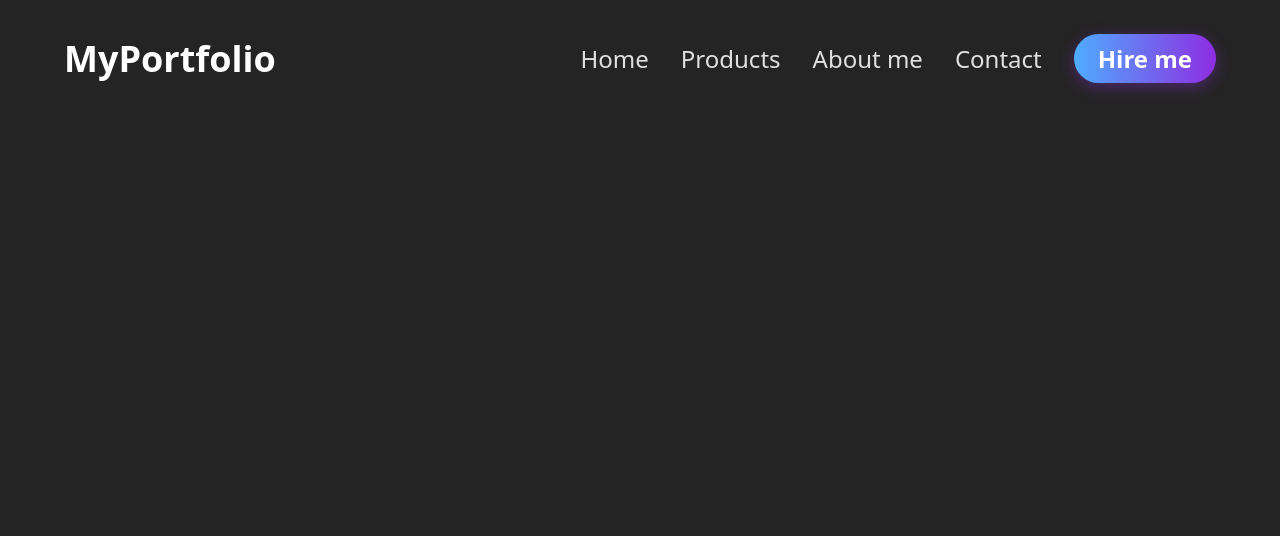
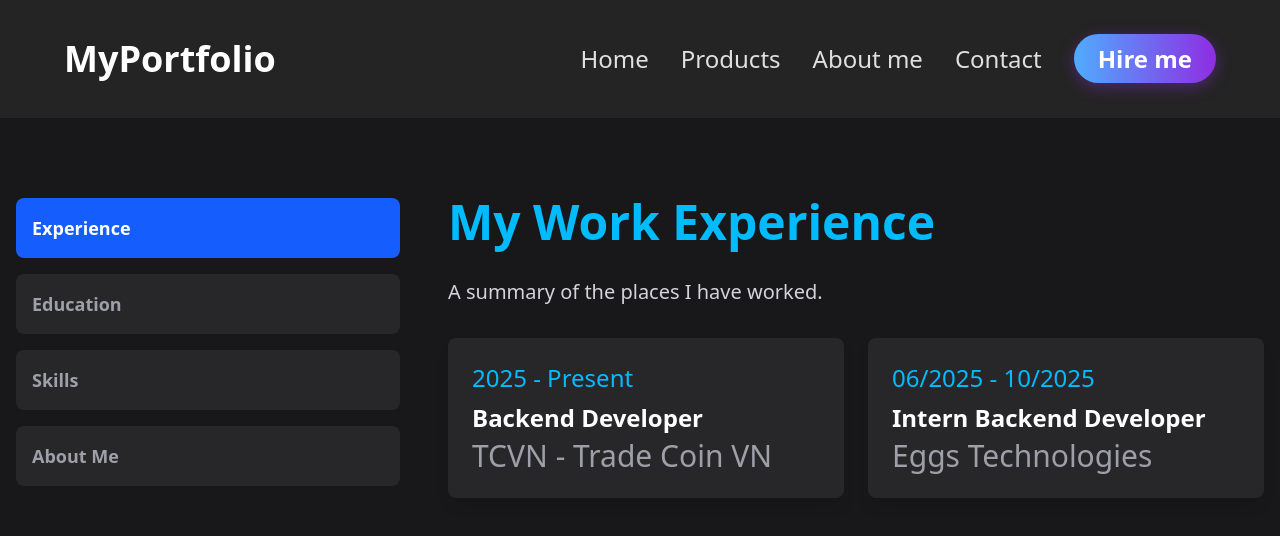
Before and after one commit to vippergod12/my-portfolio, a React (Vite) app: page /aboutme in a window 1280 px wide. Shown: the top 536 px of the page. Built offline with nearby package versions, Linux system fonts and the light colour scheme; a web font is replaced by a local one.

Commit message:
feature: about me page

```diff
--- a/src/App.tsx
+++ b/src/App.tsx
@@ -4,6 +4,7 @@ import Navbar from "./components/navbar/Navbar"
 import Home from "./components/home/Home"
 import { BrowserRouter, Routes, Route } from 'react-router-dom';
 import Contact from "./components/contact/Contact";
+import AboutPage from './components/aboutme/AboutMe';
 import "./App.css"
 function App() {
 
@@ -11,13 +12,14 @@ function App() {
     <div className="app">
       <SmokeyCursor />
       <BrowserRouter>
-        <div className="container">
+        <div className="container h-screen">
           <div className="navbar">
             <Navbar/>
           </div>
             <Routes>
               <Route path="/" element={<Home />} />
               <Route path="/contact" element={<Contact />} />
+              <Route path="/aboutme" element={<AboutPage/>}/>
               {/* Thêm các trang khác ở đây, ví dụ: */}
               {/* <Route path="/projects" element={<ProjectsPage />} /> */}
             </Routes>
--- /dev/null
+++ b/src/components/aboutme/AboutMe.tsx
@@ -0,0 +1,10 @@
+import React from 'react';
+import AboutMeSection from './AboutMeSection';
+
+const AboutPage: React.FC = () => {
+    return (
+        <AboutMeSection/>
+    );
+};
+
+export default AboutPage;
--- /dev/null
+++ b/src/components/aboutme/AboutMeSection.css
@@ -0,0 +1,17 @@
+.w-custom{
+    width: 100dvw;
+    /* height: 100vh; */
+    max-height: 100dvh;
+    min-height: 87dvh;
+}
+
+.title-custom{
+    font-size: 3rem;
+}
+
+@media screen and  (max-width: 768px){
+    .w-custom{
+        height: 100dvh;
+        padding: 15px 0 0 0;
+    }
+}
--- /dev/null
+++ b/src/components/aboutme/AboutMeSection.tsx
@@ -0,0 +1,209 @@
+import React, { useState } from 'react';
+import { FaReact, FaNodeJs, FaVuejs, FaJava } from 'react-icons/fa';
+import { SiTailwindcss, SiSpringboot, SiPostgresql, SiNextdotjs, SiDocker, SiJavascript, SiDotnet } from 'react-icons/si';
+import './AboutMeSection.css'
+// --- ĐỊNH NGHĨA KIỂU DỮ LIỆU (TYPESCRIPT) ---
+// Định nghĩa kiểu cho mỗi mục trong card (ví dụ: một công việc, một khóa học)
+type ContentItem = {
+    time: string;
+    title: string;
+    subtitle: string;
+};
+
+// Định nghĩa kiểu cho mỗi tab (Experience, Education...)
+type TabData = {
+    id: 'experience' | 'education' | 'skills' | 'aboutme';
+    label: string; // Tên hiển thị trên button
+    mainTitle: string; // Thẻ h1 bên phải
+    description: string; // Thẻ h3 bên phải
+    items: ContentItem[]; // Mảng các card, có thể rỗng
+};
+
+
+// --- DỮ LIỆU CHO CÁC TAB (BẠN CÓ THỂ THAY ĐỔI DỄ DÀNG Ở ĐÂY) ---
+const TABS_DATA: TabData[] = [
+    {
+        id: 'experience',
+        label: 'Experience',
+        mainTitle: 'My Work Experience',
+        description: 'A summary of the places I have worked.',
+        items: [
+            {
+                time: '2025 - Present',
+                title: 'Backend Developer',
+                subtitle: 'TCVN - Trade Coin VN',
+            },
+            {
+                time: '06/2025 - 10/2025',
+                title: 'Intern Backend Developer',
+                subtitle: 'Eggs Technologies',
+            },
+
+        ],
+    },
+    {
+        id: 'education',
+        label: 'Education',
+        mainTitle: 'My Education',
+        description: 'My academic background and qualifications.',
+        items: [
+            {
+                time: '2022 - 2025',
+                title: 'Bachelor of Science in Computer Science',
+                subtitle: 'FPT College',
+            },
+            {
+                time: '2022',
+                title: 'Front-End Foundation',
+                subtitle: 'Cyberlearn',
+            },
+            {
+                time: '2021',
+                title: 'Front-End Foundation',
+                subtitle: 'Fullstack.edu.vn',
+            },
+            {
+                time: '2023',
+                title: 'Full-stack Java',
+                subtitle: 'Cyberlearn',
+            }
+        ],
+    },
+    {
+        id: 'skills',
+        label: 'Skills',
+        mainTitle: 'My Technical Skills',
+        description: 'A list of technologies I am proficient with. Hover over an icon to see its name.',
+        items: [], // Để mảng này rỗng, vì ta sẽ dùng dữ liệu skills riêng
+    },
+    {
+        id: 'aboutme',
+        label: 'About Me',
+        mainTitle: 'A Little Bit About Myself',
+        description: 'I am a passionate full-stack developer with a love for creating intuitive and efficient web applications. I enjoy solving complex problems and continuously learning new technologies.',
+        items: [], // Mục này không có card nên để mảng rỗng
+    },
+];
+
+type Skill = {
+    name: string;
+    icon: React.ElementType; // Kiểu dữ liệu cho một component React
+};
+
+const SKILLS_DATA: Skill[] = [
+    { name: 'ReactJS', icon: FaReact },
+    { name: 'Next.js', icon: SiNextdotjs },
+    { name: 'VueJS', icon: FaVuejs },
+    { name: 'Node.js', icon: FaNodeJs },
+    { name: 'Tailwind CSS', icon: SiTailwindcss },
+    { name: 'Java', icon: FaJava },
+    { name: 'Spring Boot', icon: SiSpringboot },
+    { name: 'PostgreSQL', icon: SiPostgresql },
+    { name: 'Docker', icon: SiDocker},
+    { name: 'Javascript', icon: SiJavascript},
+    { name: '.Net', icon: SiDotnet }
+];
+
+const SkillIcon: React.FC<Skill> = ({ name, icon: IconComponent }) => {
+    return (
+        // 'group' cho phép phần tử con phản ứng với hover của phần tử cha
+        <div className="relative group flex flex-col items-center">
+            <div className="w-20 h-20 bg-zinc-800 rounded-full flex items-center justify-center
+                      transition-transform duration-300 group-hover:scale-110 group-hover:bg-zinc-700">
+                <IconComponent className="text-4xl text-sky-400" />
+            </div>
+            {/* Tooltip */}
+            <div className="absolute top-full mt-2 px-3 py-1.5 bg-gray-900 text-white text-sm rounded-md shadow-lg
+                      opacity-0 invisible group-hover:opacity-100 group-hover:visible
+                      transition-all duration-300 scale-95 group-hover:scale-100">
+                {name}
+                {/* Mũi tên nhỏ cho tooltip */}
+                <div className="absolute bottom-full left-1/2 -translate-x-1/2 w-0 h-0
+                        border-8 border-transparent border-b-gray-900">
+
+                </div>
+            </div>
+        </div>
+    );
+};
+
+// --- COMPONENT CHÍNH ---
+const AboutMeSection: React.FC = () => {
+    // State để theo dõi xem tab nào đang được active, mặc định là 'experience'
+    const [activeTab, setActiveTab] = useState<TabData['id']>('experience');
+
+    // Tìm dữ liệu tương ứng với tab đang active
+    const activeContent = TABS_DATA.find((tab) => tab.id === activeTab);
+
+    return (
+        <section className="bg-zinc-900 text-white w-custom relative  lg:py-20 lg:h-full lg:flex">
+            <div className="container mx-auto px-4">
+                {/* Layout chính: Grid 12 cột */}
+                <div className="grid grid-cols-1 md:grid-cols-12 gap-12">
+
+                    {/* CỘT BÊN TRÁI (4/12) */}
+                    <div className="md:col-span-4 z-[71] relative">
+                        <div className="flex flex-col space-y-4">
+                            {TABS_DATA.map((tab) => (
+                                <button
+                                    key={tab.id}
+                                    onClick={() => setActiveTab(tab.id)}
+                                    // Class được áp dụng động:
+                                    // - `bg-blue-600 text-white` nếu là tab active
+                                    // - `bg-zinc-800 text-zinc-400` nếu không phải
+                                    className={`
+                    w-full p-4 rounded-lg text-left font-semibold text-lg transition-colors duration-300
+                    hover:bg-blue-500 hover:text-white
+                    ${activeTab === tab.id ? 'bg-blue-600 text-white' : 'bg-zinc-800 text-zinc-400'}
+                  `}
+                                >
+                                    {tab.label}
+                                </button>
+                            ))}
+                        </div>
+                    </div>
+
+                    {/* CỘT BÊN PHẢI (8/12) */}
+                    <div className="md:col-span-8 z-[71] relative" >
+                        {activeContent && (
+                            <div className="flex flex-col space-y-8">
+                                {/* Dòng 1: Title */}
+                                <h1 className="text-5xl font-bold text-sky-400 title-custom">{activeContent.mainTitle}</h1>
+
+                                {/* Dòng 2: Description */}
+                                <h3 className="text-xl text-zinc-300 desc-custom">{activeContent.description}</h3>
+
+
+                                <div>
+                                    {activeContent.id === 'skills' ? (
+                                        // Nếu là tab 'skills', render grid các icon
+                                        <div className="flex flex-wrap gap-x-8 gap-y-12 pt-4">
+                                            {SKILLS_DATA.map((skill) => (
+                                                <SkillIcon key={skill.name} name={skill.name} icon={skill.icon} />
+                                            ))}
+                                        </div>
+                                    ) : activeContent.items.length > 0 ? (
+                                        // Nếu là các tab khác và có item, render grid các card
+                                        <div className="grid grid-cols-1 sm:grid-cols-2 gap-6">
+                                            {activeContent.items.map((item, index) => (
+                                                <div key={index} className="bg-zinc-800 p-6 rounded-lg shadow-lg flex flex-col">
+                                                    <p className="text-2xl text-sky-400 mb-2">{item.time}</p>
+                                                    <p className="text-2xl font-bold text-white mb-1">{item.title}</p>
+                                                    <p className="text-3xl text-zinc-400">{item.subtitle}</p>
+                                                </div>
+                                            ))}
+                                        </div>
+                                    ) : null}
+                                </div>
+
+                            </div>
+                        )}
+                    </div>
+
+                </div>
+            </div>
+        </section>
+    );
+};
+
+export default AboutMeSection;
--- a/src/components/contact/Contact.tsx
+++ b/src/components/contact/Contact.tsx
@@ -5,7 +5,7 @@ import './Contact.css'
 const Contact: React.FC = () => {
   return (
     <section id="contact" className="bg-zinc-900 text-white py-21">
-      <div className="container mx-auto px-4">
+      <div className="container mx-auto px-4  z-[71] relative ">
         {/* Tiêu đề chung cho section */}
         <div className="text-center ">
           <h2 className="text-4xl md:text-5xl font-bold">About Me</h2>
--- a/src/components/contact/ContactForm.tsx
+++ b/src/components/contact/ContactForm.tsx
@@ -69,14 +69,14 @@ const ContactForm: React.FC = () => {
     <form
       ref={form}
       onSubmit={handleSubmit}
-      className="flex flex-col gap-y-6 bg-zinc-800 p-8 rounded-lg shadow-lg z-71"
+      className="flex flex-col gap-y-6 bg-zinc-800 p-8 rounded-lg shadow-lg z-[71] relative"
     >
       <h3 className="text-3xl font-bold text-white mb-4 text-center md:text-left z-71">
         Contact Me
       </h3>
 
       {/* Input Group: Name */}
-      <div className="relative">
+      <div className="relative  z-[71]">
         <input
           type="text"
           name="name" // Quan trọng: name phải khớp với biến trong template {{name}}
--- a/src/components/navbar/Navbar.tsx
+++ b/src/components/navbar/Navbar.tsx
@@ -21,7 +21,7 @@ const Navbar = () => {
       <ul className={isOpen ? 'nav-links active' : 'nav-links'}>
         <li><Link to="/">Home</Link></li>
         <li><Link to="/projects">Products</Link></li>
-        <li><Link to="/about">About me</Link></li>
+        <li><Link to="/aboutme">About me</Link></li>
         <li><Link to="/contact">Contact</Link></li>
         <li><Link to="/hire" className="hire-me-btn">Hire me</Link></li>
       </ul>
--- a/src/index.css
+++ b/src/index.css
@@ -1,6 +1,7 @@
 @import url('https://fonts.googleapis.com/css2?family=Google+Sans+Code:ital,wght@0,300..800;1,300..800&family=Lato:ital,wght@0,100;0,300;0,400;0,700;0,900;1,100;1,300;1,400;1,700;1,900&family=Nunito+Sans:ital,opsz,wght@0,6..12,200..1000;1,6..12,200..1000&family=Roboto:ital,wght@0,100..900;1,100..900&display=swap');
 @import "tailwindcss";
 @import "./components/lightswind.css";
+@tailwind utilities;
 :root {
   line-height: 1.5;
   font-weight: 400;
@@ -14,3 +15,11 @@
   -webkit-font-smoothing: antialiased;
   -moz-osx-font-smoothing: grayscale;
 }
+
+body{
+  padding: 0;
+  margin: 0;
+    -webkit-font-smoothing: antialiased;
+  -moz-osx-font-smoothing: grayscale;
+  box-sizing: border-box;
+}
```
